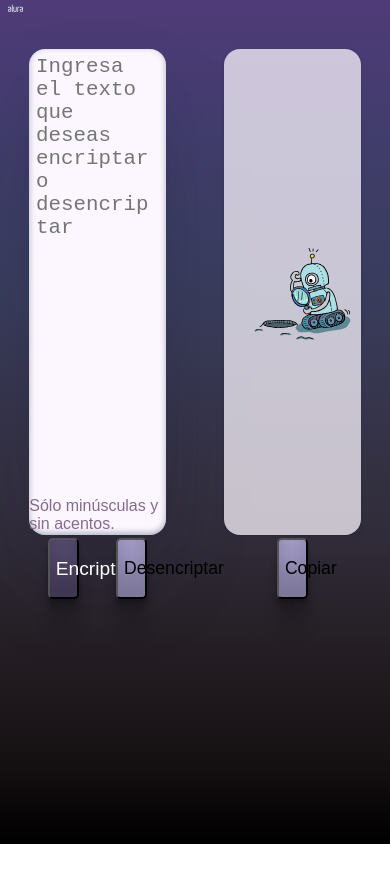
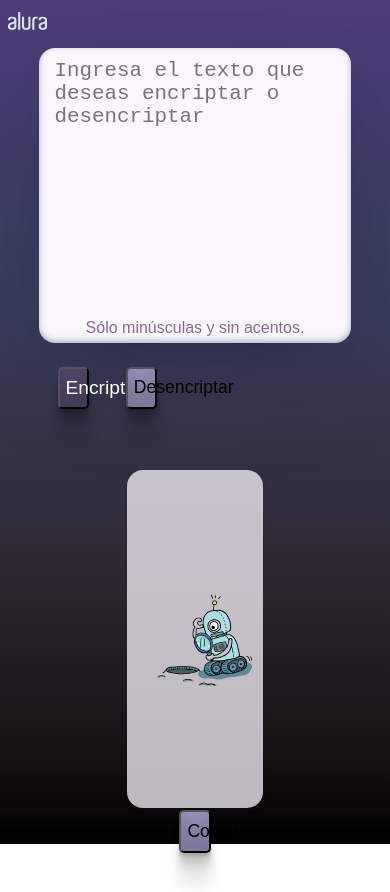
Before and after one commit to Huichoman/oracle-one---encriptador, a plain HTML site: page index.html in a window 390 px wide. Before the commit the page ends 844 px from the top, so only its background shows below. Drawn offline with Linux system fonts and the light colour scheme.

Commit message:
Add inputText mobile view

```diff
--- a/styles/index.css
+++ b/styles/index.css
@@ -141,7 +141,6 @@ textarea {
 }
 
 
-
 .text-animation {
     color: rgb(27, 12, 34);
     opacity:0;
@@ -188,3 +187,188 @@ textarea {
     margin-bottom: 2%;
     color: #866a8d;
   }
+
+  @media (max-width: 767px){
+    .mainContainer{
+        background-image: linear-gradient(to bottom, #000000, #140f11, #1f191d, #28222a, #302c39, #343143, #37364f, #383c5a, #3b3d62, #403d6a, #473c72, #4f3b78);
+        background-image: linear-gradient(to top, #000000, #140f11, #1f191d, #28222a, #302c39, #343143, #37364f, #383c5a, #3b3d62, #403d6a, #473c72, #4f3b78);
+        height: 100vh;
+        background-repeat: no-repeat;
+        background-size:auto;
+    }
+
+    .bodyContainer{
+        display: flex;
+        flex-direction: column;
+        justify-content: space-around;
+        align-items: center;
+        height: 100%;
+        margin-top: 2vh;
+        margin-bottom: 2vh;
+    }
+
+    .title {
+        background-color: transparent;
+        color: #d6e5e5;
+        margin-top: 0;
+
+    }
+
+    .aluraLogo {
+        width: 10vw;
+        height: 8vw;
+    }
+
+    .leftContainer {
+        display: flex;
+        flex-direction: column;
+        height: 90%;
+        width: 80vw;
+        border-radius: 1em;
+    }
+
+    .rightContainer {
+
+        display: flex;
+        flex-direction: column;
+        height: 90%;
+        width: 35vw;
+        border-radius: 1em;
+    }
+
+    .inputContainer {
+        display: flex;
+        flex-direction: column;
+        align-items: center;
+        justify-content: space-between;
+        height: 35vh;
+        width: 100%;
+        margin-bottom: 2vh;
+        background-color: #FCF7FF;
+        border-radius: 1em;
+        box-shadow: rgba(50, 50, 93, 0.25) 0px 50px 100px -20px, rgba(0, 0, 0, 0.3) 0px 30px 60px -30px, rgba(10, 37, 64, 0.35) 0px -2px 6px 0px inset;
+    }
+
+    .buttonsContainer {
+        display: flex;
+        flex-direction: row;
+        justify-content: space-around;
+        height: 10%;
+        width: 35vw;
+        margin-top: 2%;
+    }
+
+    .encryptButton {
+        width: 8vw;
+        font-size: 1.2rem;
+        border-radius: 5px;
+        background-color: #927fbf92;
+        color: rgb(255, 255, 255);
+        box-shadow: rgba(0, 0, 0, 0.17) 0px -23px 25px 0px inset, rgba(0, 0, 0, 0.15) 0px -36px 30px 0px inset, rgba(0, 0, 0, 0.1) 0px -79px 40px 0px inset, rgba(0, 0, 0, 0.06) 0px 2px 1px, rgba(0, 0, 0, 0.09) 0px 4px 2px, rgba(0, 0, 0, 0.09) 0px 8px 4px, rgba(0, 0, 0, 0.09) 0px 16px 8px, rgba(0, 0, 0, 0.09) 0px 32px 16px;
+        transition: all 0.3s ease-in-out;
+        cursor: pointer;
+    }
+
+    .encryptButton:hover, .decryptButton:hover, .copyButton:hover {
+        /* box-shadow: rgba(0, 0, 0, 0.4) 0px 2px 4px, rgba(0, 0, 0, 0.3) 0px 7px 13px -3px, rgba(0, 0, 0, 0.2) 0px -3px 0px inset; */
+        transform: translateY(-2px);
+        box-shadow: rgba(240, 234, 234, 0.17) 0px -23px 25px 0px inset, rgba(0, 0, 0, 0.15) 0px -36px 30px 0px inset, rgba(0, 0, 0, 0.1) 0px -79px 40px 0px inset, rgba(0, 0, 0, 0.06) 0px 2px 1px, rgba(0, 0, 0, 0.09) 0px 4px 2px, rgba(0, 0, 0, 0.09) 0px 8px 4px, rgba(0, 0, 0, 0.09) 0px 16px 8px, rgba(0, 0, 0, 0.09) 0px 32px 16px;
+
+    }
+    .decryptButton {
+        width: 8vw;
+        font-size: 1.1rem;
+        border-radius: 5px;
+        background-color: #C4BBF0;
+        box-shadow: rgba(0, 0, 0, 0.17) 0px -23px 25px 0px inset, rgba(0, 0, 0, 0.15) 0px -36px 30px 0px inset, rgba(0, 0, 0, 0.1) 0px -79px 40px 0px inset, rgba(0, 0, 0, 0.06) 0px 2px 1px, rgba(0, 0, 0, 0.09) 0px 4px 2px, rgba(0, 0, 0, 0.09) 0px 8px 4px, rgba(0, 0, 0, 0.09) 0px 16px 8px, rgba(0, 0, 0, 0.09) 0px 32px 16px;
+        transition: all 0.3s ease-in-out;
+        cursor: pointer;
+    }
+
+    .copyButton {
+        width: 8vw;
+        font-size: 1.1rem;
+        border-radius: 5px;
+        background-color: #C4BBF0;
+        box-shadow: rgba(0, 0, 0, 0.17) 0px -23px 25px 0px inset, rgba(0, 0, 0, 0.15) 0px -36px 30px 0px inset, rgba(0, 0, 0, 0.1) 0px -79px 40px 0px inset, rgba(0, 0, 0, 0.06) 0px 2px 1px, rgba(0, 0, 0, 0.09) 0px 4px 2px, rgba(0, 0, 0, 0.09) 0px 8px 4px, rgba(0, 0, 0, 0.09) 0px 16px 8px, rgba(0, 0, 0, 0.09) 0px 32px 16px;
+        transition: all 0.3s ease-in-out;
+        cursor: pointer;
+    }
+
+
+    .outputContainer {
+        background-image: url("../images/robot.svg");
+        background-position: center;
+        background-size:contain ;
+        background-repeat: no-repeat;
+        display: flex;
+        flex-direction: row;
+        height: 80%;
+        width: 35vw;
+        background-color: #fcf7ffbd;
+        border-radius: 1em;
+        box-shadow: rgba(50, 50, 93, 0.25) 0px 2px 5px -1px, rgba(0, 0, 0, 0.3) 0px 1px 3px -1px;
+    }
+
+    textarea {
+        background-color: transparent;
+        margin: 3%;
+        border-color: #000000;
+        border-radius: 1px;
+        border: none;
+        outline: none;
+        width: 90%;
+        height: 80%;
+        font-size: 1.3rem;
+        resize: none;
+        border-color: #eb5f08;
+    }
+
+
+    .text-animation {
+        color: rgb(27, 12, 34);
+        opacity:0;
+        font-size: 1.3rem;
+        margin: 3%;
+        width: 100%;
+      }
+      .text-animation span {
+        position:relative;
+        top:10px;
+        left:10px;
+        font-size: 1.3rem;
+        font-weight:600;
+        opacity:0;
+        /* text-transform:uppercase; */
+        animation:fade 200ms ease-in-out forwards;
+      }
+      .center {
+        position:absolute;
+        top:50%;
+        left:50%;
+        transform:translate(-50%,-50%);
+      }
+      @keyframes fade {
+        0% {
+          top:10px;
+          left:10px;
+          filter:blur(10px);
+          opacity:0;
+        }
+        50% {
+          filter:blur(5px);
+          opacity:0.9;
+        }
+        100% {
+          top:0px;
+          left:0px;
+          filter:blur(0px);
+          opacity:1;
+        }
+      }
+
+      .messageContainer {
+        margin-bottom: 2%;
+        color: #866a8d;
+      }
+}
```
